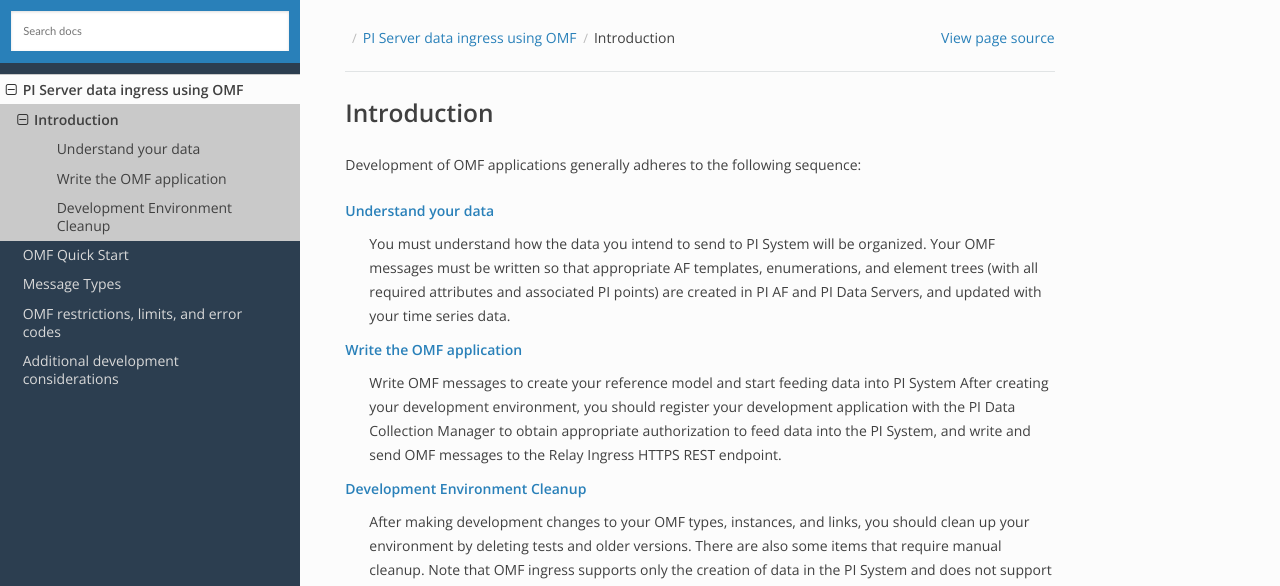
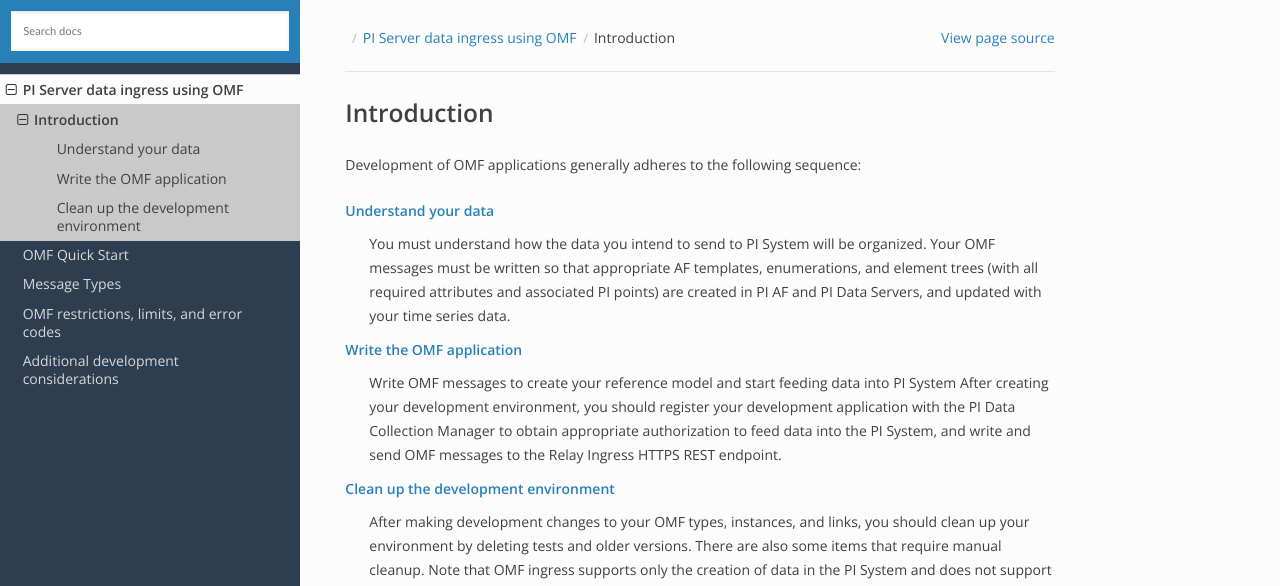
Before and after one commit to osisoft/OMF-Developer-Companion-Guide, a Sphinx documentation site: the page built from docs/OMF_Before.rst, in a window 1280 px wide and 900 px high. Shown: the top 586 px of the window. Built offline with Sphinx 7.4.7 and the Read the Docs theme 2.0.0, drawn with Linux system fonts in a browser that asks for light colours; some of the changed text lies outside the part shown.

Commit message:
Update OMF_Before.rst

```diff
--- a/docs/OMF_Before.rst
+++ b/docs/OMF_Before.rst
@@ -14,7 +14,7 @@
   with the  PI Data Collection Manager to obtain appropriate authorization to feed data into the PI System,
   and write and send OMF messages to the Relay Ingress HTTPS REST endpoint.
 
-`Development Environment Cleanup`_
+`Clean up the development environment`_
   After making development changes to your OMF types, instances, and links, you should clean up your environment
   by deleting tests and older versions. There are also some items that require manual cleanup. Note that OMF
   ingress supports only
@@ -91,8 +91,8 @@
 For more information see OMF 1.0 specification.
 
 
-Development Environment Cleanup
--------------------------------
+Clean up the development environment
+------------------------------------
 
 In OMF applications, type and container definitions and their representations in PI System are immutable; that is, you cannot
 change the properties of a type after it has been sent to the Relay's ingress endpoint.
```
